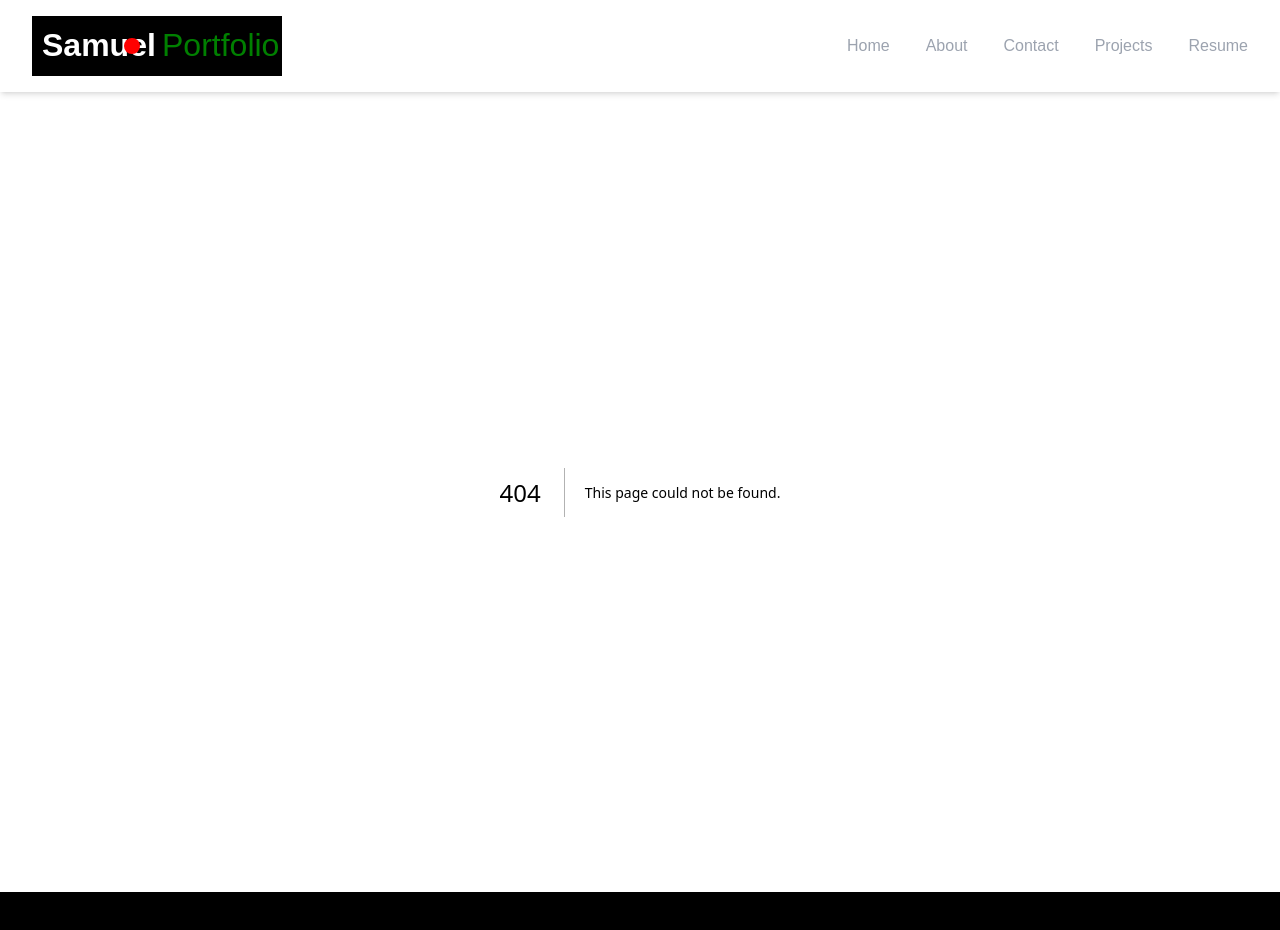
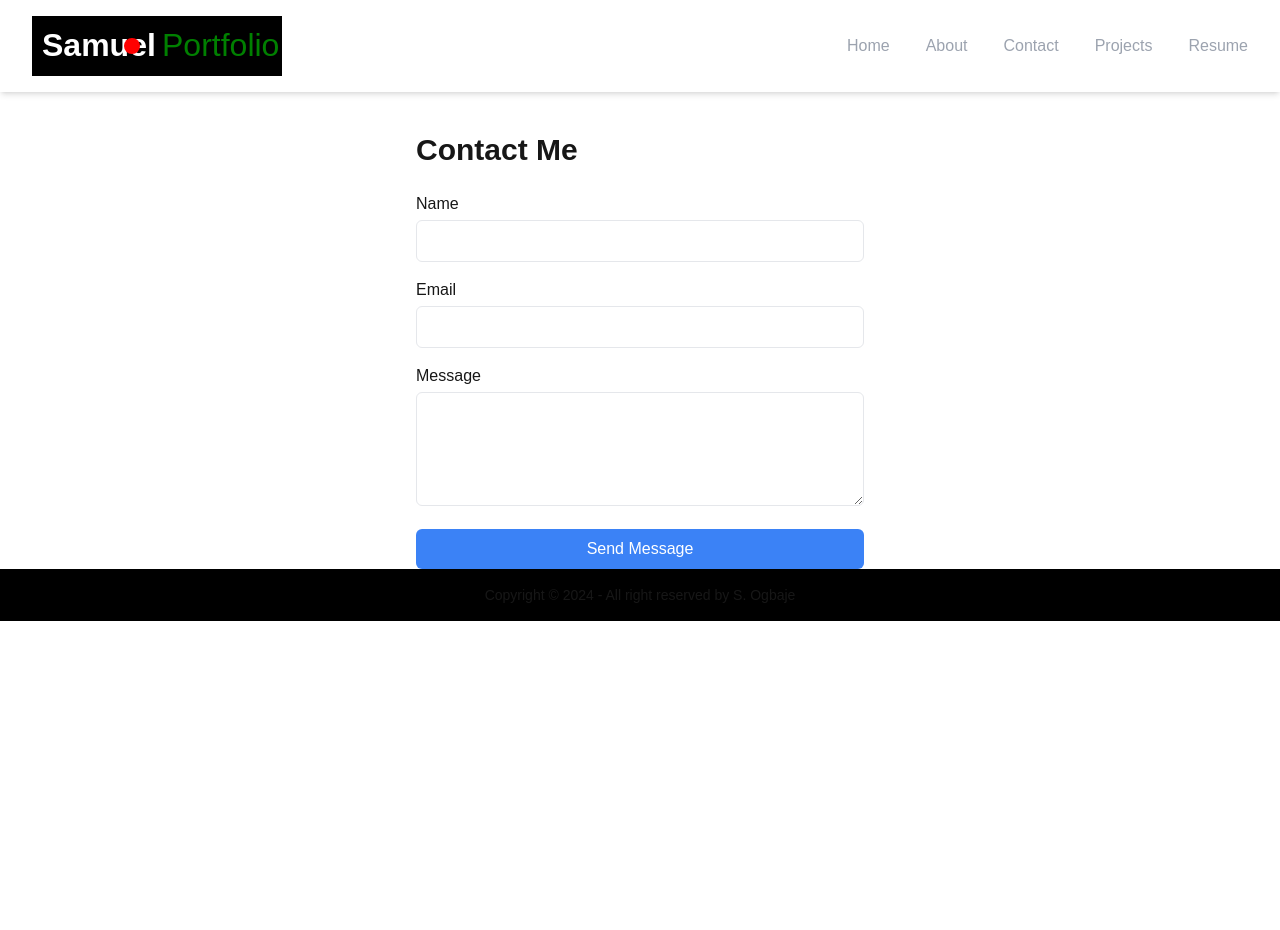
Before and after one commit to Joker4mas/portfolio, a Next.js app: page /contact in a window 1280 px wide. Before the commit this address had no page. Shown: the top 930 px of the page. After the commit the page ends 800 px from the top, so only its background shows below. Built offline with nearby package versions, Linux system fonts and the light colour scheme.

Commit message:
fixed some more file

```diff
--- a/package.json
+++ b/package.json
@@ -11,12 +11,15 @@
   "dependencies": {
     "lucide-react": "^0.441.0",
     "next": "14.2.11",
+    "nodemailer": "^6.9.15",
     "react": "^18",
     "react-dom": "^18",
+    "react-hook-form": "^7.53.0",
     "react-icons": "^5.3.0"
   },
   "devDependencies": {
     "@types/node": "^20",
+    "@types/nodemailer": "^6.4.15",
     "@types/react": "^18",
     "@types/react-dom": "^18",
     "daisyui": "^4.12.10",
--- a/src/app/about/page.tsx
+++ b/src/app/about/page.tsx
@@ -1,7 +1,6 @@
 "use client";
 
-// import Image from "next/image";
-// import SamuelPicture from "@/app/public/Snapchat-964094405.jpg";
+
 
 function page() {
   return (
--- /dev/null
+++ b/src/app/contact/page.tsx
@@ -0,0 +1,95 @@
+'use client'
+import React, { useState } from 'react';
+import { useForm, SubmitHandler } from 'react-hook-form';
+
+type Inputs = {
+  name: string;
+  email: string;
+  message: string;
+};
+
+const ContactPage: React.FC = () => {
+  const { register, handleSubmit, formState: { errors }, reset } = useForm<Inputs>();
+  const [isSubmitting, setIsSubmitting] = useState(false);
+  const [submitMessage, setSubmitMessage] = useState('');
+
+  const onSubmit: SubmitHandler<Inputs> = async (data) => {
+    setIsSubmitting(true);
+    try {
+      const response = await fetch('/api/contact', {
+        method: 'POST',
+        headers: {
+          'Content-Type': 'application/json',
+        },
+        body: JSON.stringify(data),
+      });
+
+      if (response.ok) {
+        setSubmitMessage('Message sent successfully!');
+        reset();
+      } else {
+        setSubmitMessage('Failed to send message. Please try again.');
+      }
+    } catch (error) {
+      setSubmitMessage('An error occurred. Please try again later.');
+    }
+    setIsSubmitting(false);
+  };
+
+  return (
+    <div className="max-w-md mx-auto mt-10">
+      <h1 className="text-3xl font-bold mb-6">Contact Me</h1>
+      <form onSubmit={handleSubmit(onSubmit)} className="space-y-4">
+        <div>
+          <label htmlFor="name" className="block mb-1">Name</label>
+          <input
+            id="name"
+            {...register('name', { required: 'Name is required' })}
+            className="w-full px-3 py-2 border rounded-md"
+          />
+          {errors.name && <p className="text-red-500 text-sm mt-1">{errors.name.message}</p>}
+        </div>
+        <div>
+          <label htmlFor="email" className="block mb-1">Email</label>
+          <input
+            id="email"
+            type="email"
+            {...register('email', {
+              required: 'Email is required',
+              pattern: {
+                value: /\S+@\S+\.\S+/,
+                message: 'Invalid email address',
+              }
+            })}
+            className="w-full px-3 py-2 border rounded-md"
+          />
+          {errors.email && <p className="text-red-500 text-sm mt-1">{errors.email.message}</p>}
+        </div>
+        <div>
+          <label htmlFor="message" className="block mb-1">Message</label>
+          <textarea
+            id="message"
+            {...register('message', { required: 'Message is required' })}
+            className="w-full px-3 py-2 border rounded-md"
+            rows={4}
+          ></textarea>
+          {errors.message && <p className="text-red-500 text-sm mt-1">{errors.message.message}</p>}
+        </div>
+        <button
+          type="submit"
+          disabled={isSubmitting}
+          className="w-full bg-blue-500 text-white py-2 px-4 rounded-md hover:bg-blue-600 transition duration-300"
+        >
+          {isSubmitting ? 'Sending...' : 'Send Message'}
+        </button>
+      </form>
+      {submitMessage && (
+        <p className={`mt-4 text-center ${submitMessage.includes('successfully') ? 'text-green-500' : 'text-red-500'}`}>
+          {submitMessage}
+        </p>
+      )}
+    </div>
+  );
+};
+
+export default ContactPage;
```
Also changed, not shown: api/contact.ts (added, +43 -0 lines), 1 other file (tests, documents, lock files or other folders).
